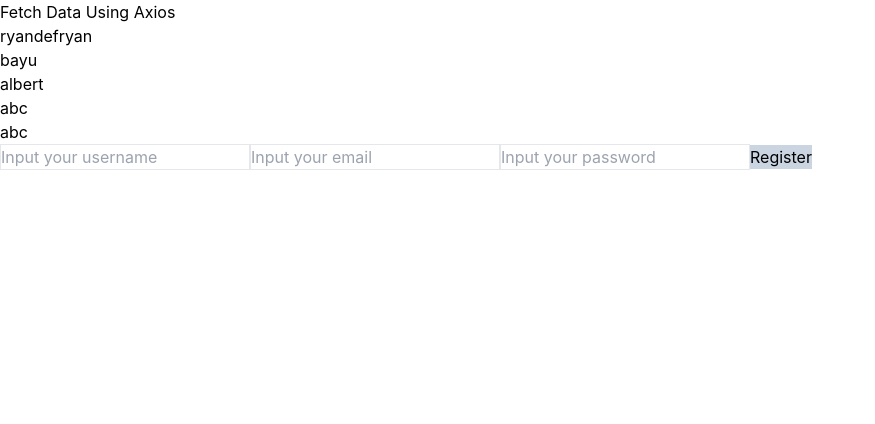
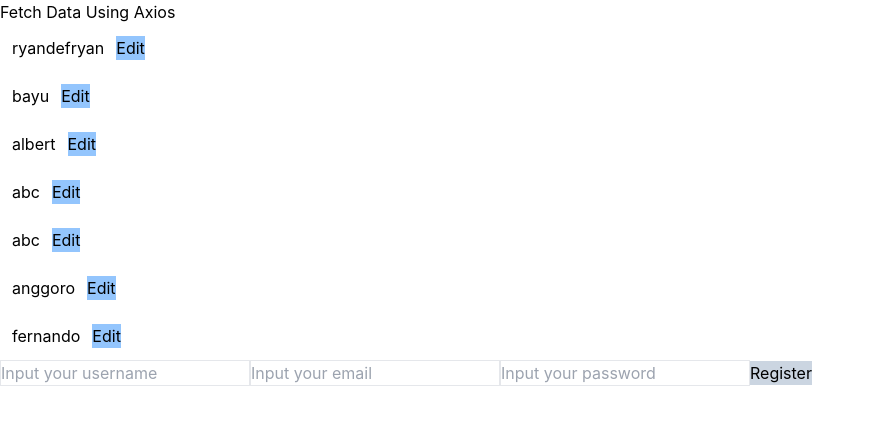
Before and after one commit to masdefry/JCWD2502_Frontend, a React (Create React App) app in the folder ecommerce/: page / in a window 1280 px wide. Shown: the top 424 px of the page, without its empty margins (0-875 px from the left). Built offline with nearby package versions, Linux system fonts and the light colour scheme; data requests are answered from the project's data file.

Commit message:
Edit Data

```diff
--- a/ecommerce/db/db.json
+++ b/ecommerce/db/db.json
@@ -29,6 +29,18 @@
       "email": "abc@gmail.com",
       "password": "Abc12345",
       "id": 5
+    },
+    {
+      "username": "anggoro",
+      "email": "anggoro@gmail.com",
+      "password": "Abc12345",
+      "id": 6
+    },
+    {
+      "username": "fernando",
+      "email": "fernando@gmail.com",
+      "password": "Abc12345",
+      "id": 7
     }
   ]
 }
--- a/ecommerce/src/Pages/FetchPage/Index.jsx
+++ b/ecommerce/src/Pages/FetchPage/Index.jsx
@@ -52,6 +52,7 @@
 export default function FetchPage(){
 
     const [dataUsers, setDataUsers] = useState([])
+    const [idToEdit, setIdToEdit] = useState(0)
 
     const _inputUsername = useRef()
     const _inputEmail = useRef()
@@ -79,8 +80,9 @@
 
             // 2. Validasi setiap inputan
             // 3. Simpan data ke db.json
-            const response = await axios.post(`http://localhost:5000/user`, dataToSend)
+            const response = await axios.post(`http://localhost:5000/users`, dataToSend)
             alert('Register Success')
+            fetchData()
         } catch (error) {
             alert('Register Failed')
         }
@@ -98,9 +100,23 @@
             {
                 dataUsers.map((value, index) => {
                     return(
-                        <h1 key={value.id}>
-                            {value.username}
-                        </h1>
+                        <>
+                            <div className="py-3 px-3">
+                                {
+                                    idToEdit === value.id?
+                                        <input type="text" value={value.username} className="border" />
+                                    :
+                                        <span key={value.id}>
+                                            {value.username}
+                                        </span>
+                                }
+                                <span>
+                                    <button onClick={() => setIdToEdit(value.id)} className="bg-blue-300 mx-3">
+                                        Edit
+                                    </button>
+                                </span>
+                            </div>
+                        </>
                     )
                 })
             }
```
